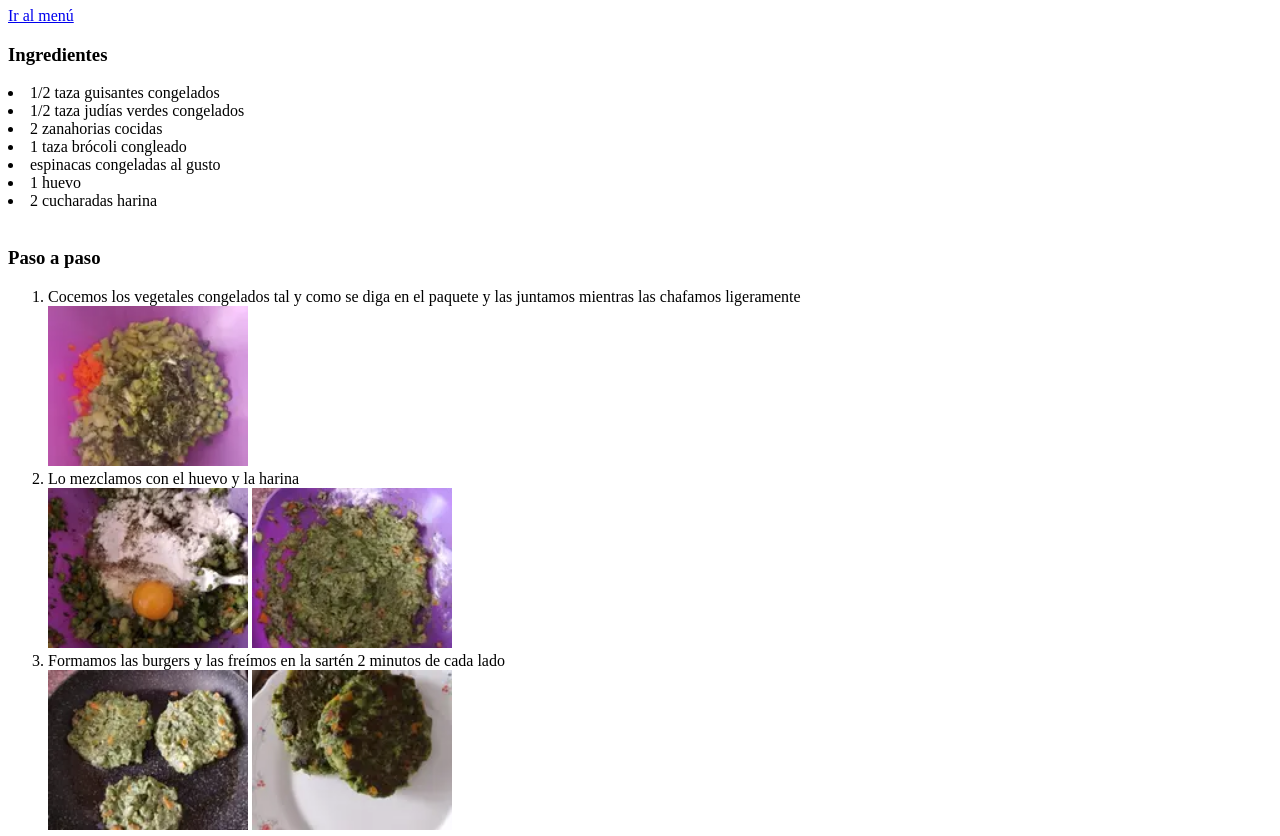
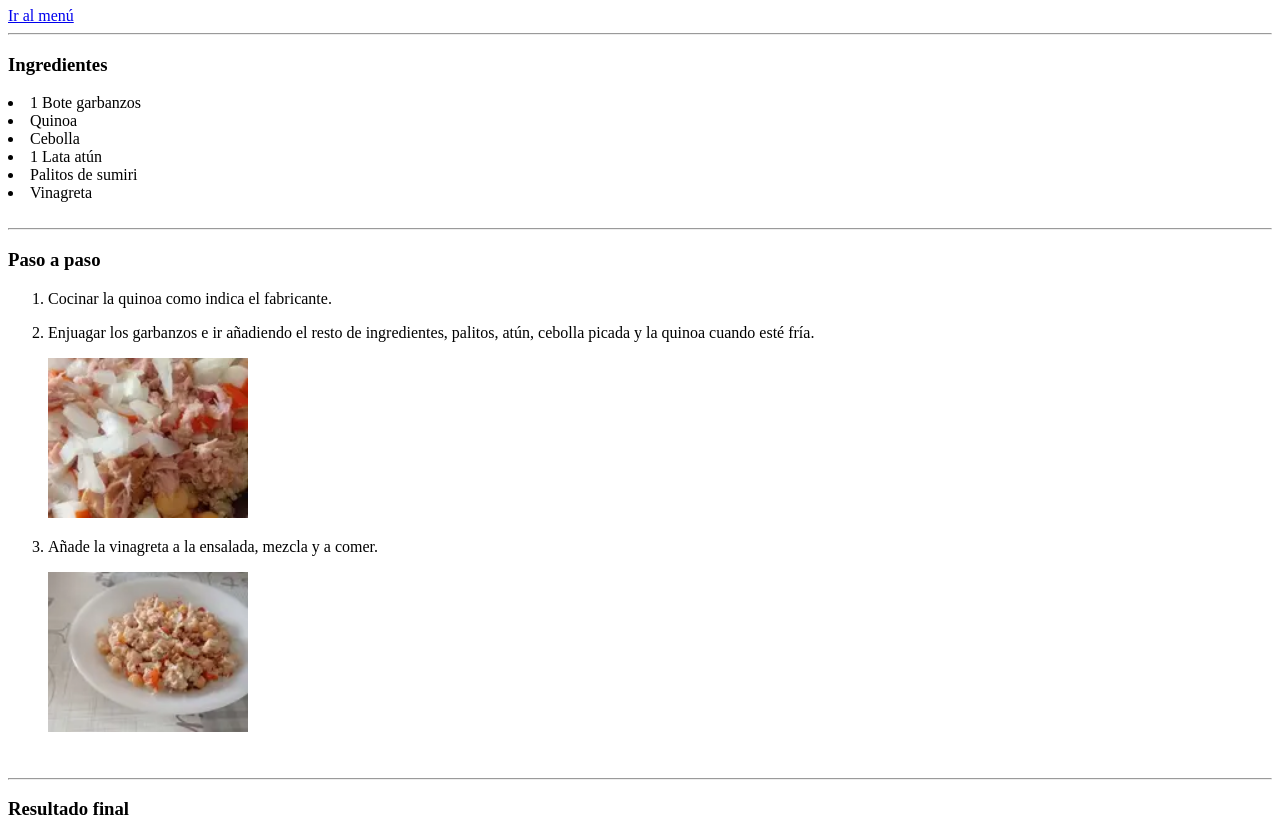
Before and after one commit to enricvenanci/Mi_menu_saludable, a plain HTML site: page primer_plato/primero.html in a window 1280 px wide. Shown: the part 73-909 px from the top of the page. Drawn offline with Linux system fonts and the light colour scheme.

Commit message:
seguimos

```diff
--- a/primer_plato/primero.html
+++ b/primer_plato/primero.html
@@ -7,48 +7,57 @@
     <link rel="icon" href="../img/bowl-food-solid.svg">
 </head>
 <body>
-    <h1 id="encabezado">HAMBURGUESA VEGETAL</h1>
-   <a href="../index.html">Ir al menú</a>
+    <h1 id="encabezado">ENSALADA DE GARBANZOS</h1>
+
+    <link rel="icon" href="../img/arrow-left-solid.svg">
+
+    <a href="../index.html">Ir al menú</a>
 
 
    <br>
+   <hr>
 
 
    <h3>Ingredientes</h3>
 
 
-        <li>1/2 taza guisantes congelados</li>
-        <li>1/2 taza judías verdes congelados</li>
-        <li>2 zanahorias cocidas</li>
-        <li>1 taza brócoli congleado</li>
-        <li>espinacas congeladas al gusto</li>
-        <li>1 huevo</li>
-        <li>2 cucharadas harina</li>
+        <li>1 Bote garbanzos</li>
+        <li>Quinoa</li>
+        <li>Cebolla</li>
+        <li>1 Lata atún</li>
+        <li>Palitos de sumiri</li>
+        <li>Vinagreta</li>
 
 
    <br>
+   <hr>
 
 
    <h3>Paso a paso</h3>
 
 
    <ol>
-        <li>Cocemos los vegetales congelados tal y como se diga en el paquete y las juntamos mientras las chafamos ligeramente</li>
-        <img src="../img/foto-del-paso-1-de-la-receta-burgers-vegetales.jpg" alt="HAMBURGUESA VEGETAL" width="200px">
-        <li>Lo mezclamos con el huevo y la harina</li>
-        <img src="../img/foto-del-paso-2-de-la-receta-burgers-vegetales.jpg" alt="HAMBURGUESA VEGETAL" width="200px">
-        <img src="../img/foto-del-paso-3-de-la-receta-burgers-vegetales.jpg" alt="HAMBURGUESA VEGETAL" width="200px">
-        <li>Formamos las burgers y las freímos en la sartén 2 minutos de cada lado</li>
-        <img src="../img/foto-del-paso-4-de-la-receta-burgers-vegetales.jpg" alt="HAMBURGUESA VEGETAL" width="200px">
-        <img src="../img/foto-del-paso-6-de-la-receta-burgers-vegetales.jpg" alt="HAMBURGUESA VEGETAL" width="200px">
+
+        <li>Cocinar la quinoa como indica el fabricante.</li>
+        <li>
+            <p>Enjuagar los garbanzos e ir añadiendo el resto de ingredientes, palitos, atún, cebolla picada y la quinoa cuando esté fría.</p>
+            <img src="../img/foto-del-paso-2-de-la-receta-ensalada-de-garbanzos-y-quinoa-alta-en-proteinas.jpg" alt="ENSALADA DE foto-del-paso-2-de-la-receta-ensalada-de-garbanzos-y-quinoa-alta-en-proteinas" width="200px">
+        </li>
+
+        <li>
+            <p>Añade la vinagreta a la ensalada, mezcla y a comer.</p>
+            <img src="../img/foto-del-paso-4-de-la-receta-ensalada-de-garbanzos-y-quinoa-alta-en-proteinas.jpg" alt="ENSALADA DE foto-del-paso-4-de-la-receta-ensalada-de-garbanzos-y-quinoa-alta-en-proteinas" width="200px">
+        </li>
    </ol>
 
+    <br>
+    <hr>
 
    <h3>Resultado final</h3>
 
-   <img src="../img/hamb.jpg" alt=" " width="400px">
+    <p><img src="../img/ensalada-de-garbanzos-y-quinoa-alta-en-proteinas-foto-principal.jpg" alt="     " width="400px"></p>
 
-   <a href="#encabezado">HAMBURGUESA VEGETAL</a>
+   <a href="#encabezado">ENSALADA DE GARBANZOS</a>
 
 
 </body>
```
Also changed, not shown: segundo_plato/segundo.html (+23 -9 lines), img/ensalada-de-garbanzos-y-quinoa-alta-en-proteinas-foto-principal.jpg (added), img/foto-del-paso-2-de-la-receta-ensalada-de-garbanzos-y-quinoa-alta-en-proteinas.jpg (added), img/foto-del-paso-4-de-la-receta-ensalada-de-garbanzos-y-quinoa-alta-en-proteinas.jpg (added).
